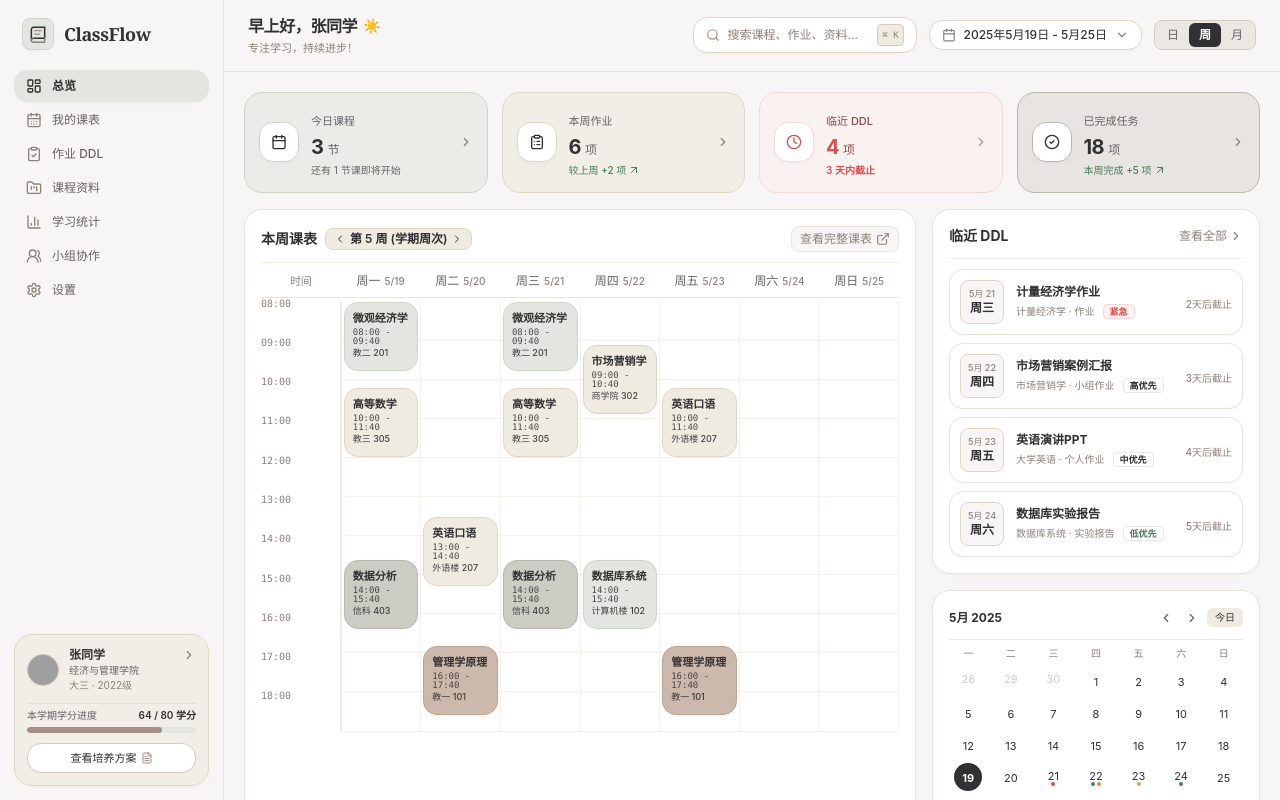
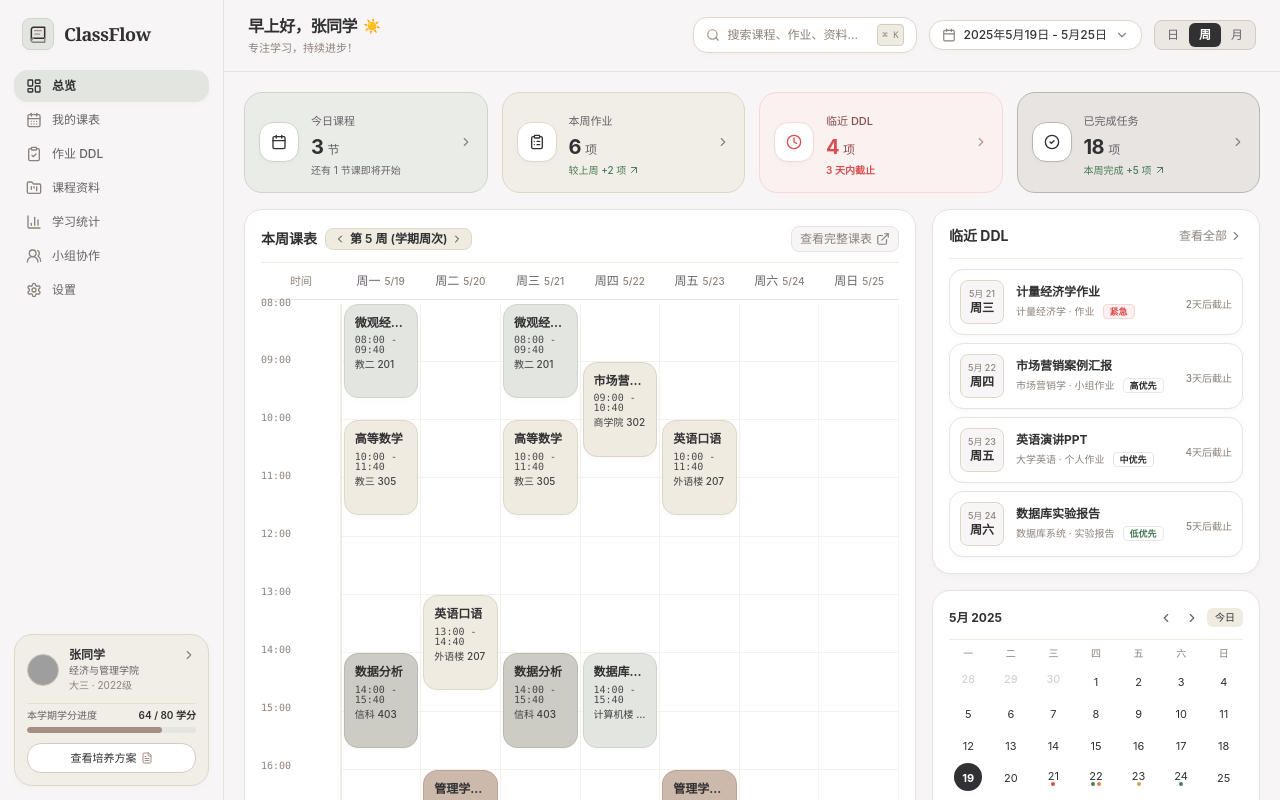
Before and after one commit to zuliku/classflow-study-dashboard, a Next.js app: page / in a window 1280 px wide. Shown: the top 800 px of the page. Built offline with nearby package versions, Linux system fonts and the light colour scheme; grey boxes are pictures that could not be loaded.

Commit message:
fix: make timetable grid adaptive to fill 100% card container height with zero bottom whitespace

```diff
--- a/components/dashboard/TimetableGrid.tsx
+++ b/components/dashboard/TimetableGrid.tsx
@@ -1,9 +1,9 @@
 "use client";
 
 import React from "react";
-import { ExternalLink, AlertTriangle, ChevronLeft, ChevronRight, CalendarX } from "lucide-react";
+import { ExternalLink, AlertTriangle, ChevronLeft, ChevronRight } from "lucide-react";
 import { useAppStore } from "@/store/useAppStore";
-import { CourseSchedule, ScheduleConflict } from "@/types";
+import { ScheduleConflict } from "@/types";
 import { cn } from "@/lib/utils";
 
 const TIME_SLOTS = [
@@ -48,7 +48,7 @@ export function TimetableGrid() {
 
   const dayStartMinutes = 8 * 60;  // 08:00
   const dayEndMinutes = 18 * 60;    // 18:00
-  const totalMinutes = dayEndMinutes - dayStartMinutes;
+  const totalMinutes = dayEndMinutes - dayStartMinutes; // 600 minutes total
 
   // Filter schedules that are active in currentSemesterWeek and NOT in excludedWeeks
   const activeSchedules = schedules.filter((s) => {
@@ -87,7 +87,7 @@ export function TimetableGrid() {
   return (
     <div className="bg-white border border-[#E7E3DD] rounded-2xl p-4 shadow-subtle flex flex-col justify-between h-full w-full">
       {/* Header with Semester Week Selector & Actions */}
-      <div className="flex flex-col sm:flex-row sm:items-center justify-between pb-2.5 border-b border-[#F0EBE1] gap-2">
+      <div className="flex flex-col sm:flex-row sm:items-center justify-between pb-2.5 border-b border-[#F0EBE1] gap-2 shrink-0">
         <div className="flex items-center space-x-2">
           <h2 className="text-sm font-bold text-charcoal">本周课表</h2>
           {/* Semester Week Picker */}
@@ -119,7 +119,7 @@ export function TimetableGrid() {
 
       {/* Overlap Conflict Warning Banner */}
       {conflicts.length > 0 && (
-        <div className="my-2 p-2.5 bg-[#FDF0F0] border border-[#F8D7D7] rounded-xl flex items-center justify-between text-xs text-[#D94F4F]">
+        <div className="my-2 p-2.5 bg-[#FDF0F0] border border-[#F8D7D7] rounded-xl flex items-center justify-between text-xs text-[#D94F4F] shrink-0">
           <div className="flex items-center space-x-2">
             <AlertTriangle className="w-4 h-4 shrink-0" />
             <span>
@@ -139,10 +139,10 @@ export function TimetableGrid() {
         </div>
       )}
 
-      {/* Grid Container */}
-      <div className="mt-2 flex-1 flex flex-col overflow-x-auto select-none">
+      {/* Grid Container (Stretches to fill 100% of card height) */}
+      <div className="mt-2 flex-1 flex flex-col min-h-0 select-none">
         {/* Weekday Header Row */}
-        <div className="grid grid-cols-8 border-b border-[#E7E3DD] pb-1.5 text-center text-xs">
+        <div className="grid grid-cols-8 border-b border-[#E7E3DD] pb-2 text-center text-xs shrink-0">
           <div className="text-[#8C827A] font-medium py-0.5 text-[11px]">时间</div>
           {WEEKDAYS.map((wd) => (
             <div
@@ -157,12 +157,12 @@ export function TimetableGrid() {
           ))}
         </div>
 
-        {/* Timetable Body Grid */}
-        <div className="relative grid grid-cols-8 mt-1 h-[430px]">
+        {/* Timetable Body Grid - Fills 100% height dynamically */}
+        <div className="relative flex-1 grid grid-cols-8 mt-1 min-h-[460px]">
           {/* Time Labels Column */}
-          <div className="flex flex-col justify-between text-[10px] text-[#8C827A] font-mono border-r border-[#F0EBE1] pr-1">
+          <div className="flex flex-col justify-between text-[10px] text-[#8C827A] font-mono border-r border-[#F0EBE1] pr-1 py-0 h-full">
             {TIME_SLOTS.map((time) => (
-              <div key={time} className="h-[43px] flex items-start -mt-1.5">
+              <div key={time} className="flex items-start -mt-1.5 leading-none">
                 {time}
               </div>
             ))}
@@ -170,12 +170,12 @@ export function TimetableGrid() {
 
           {/* 7 Columns for Days */}
           <div className="col-span-7 grid grid-cols-7 relative border-l border-[#F0EBE1] h-full">
-            {/* Horizontal Grid lines */}
-            <div className="absolute inset-0 flex flex-col justify-between pointer-events-none">
-              {TIME_SLOTS.map((_, i) => (
+            {/* Horizontal Grid lines (10 equal rows filling 100% height) */}
+            <div className="absolute inset-0 flex flex-col justify-between pointer-events-none h-full">
+              {Array.from({ length: 10 }).map((_, i) => (
                 <div
                   key={i}
-                  className="border-b border-[#F5F2EE] w-full h-[43px]"
+                  className="flex-1 border-b border-[#F5F2EE] w-full"
                 />
               ))}
             </div>
@@ -223,19 +223,19 @@ export function TimetableGrid() {
                           setSelectedCourseId(course.id);
                         }}
                         className={cn(
-                          "absolute left-0.5 right-0.5 rounded-xl p-2 transition-all duration-200 cursor-pointer shadow-subtle hover:shadow-card hover:-translate-y-0.5 border flex flex-col justify-start space-y-0.5 overflow-hidden group",
+                          "absolute left-0.5 right-0.5 rounded-xl p-2.5 transition-all duration-200 cursor-pointer shadow-subtle hover:shadow-card hover:-translate-y-0.5 border flex flex-col justify-start space-y-1 overflow-hidden group",
                           hasConflict && "ring-2 ring-[#D94F4F] animate-pulse z-10"
                         )}
                         style={{
                           top: `${topPct}%`,
-                          height: `${Math.max(heightPct - 0.5, 9)}%`,
+                          height: `${Math.max(heightPct - 0.4, 9)}%`,
                           backgroundColor: hasConflict ? "#FDF0F0" : course.bgHex,
                           borderColor: hasConflict ? "#F8D7D7" : course.borderHex,
                           color: hasConflict ? "#D94F4F" : course.textHex,
                         }}
                       >
                         <div className="flex items-start justify-between">
-                          <h4 className="font-bold text-[11px] leading-snug truncate group-hover:underline">
+                          <h4 className="font-bold text-xs leading-snug truncate group-hover:underline">
                             {course.name}
                           </h4>
                           {hasConflict && (
@@ -244,10 +244,10 @@ export function TimetableGrid() {
                             </span>
                           )}
                         </div>
-                        <p className="text-[9px] opacity-85 font-mono leading-none shrink-0">
+                        <p className="text-[10px] opacity-85 font-mono leading-none shrink-0">
                           {sched.startTime} - {sched.endTime}
                         </p>
-                        <div className="text-[9px] opacity-90 truncate font-medium leading-none shrink-0">
+                        <div className="text-[10px] opacity-90 truncate font-medium leading-none shrink-0">
                           {sched.location}
                         </div>
                       </div>
```
